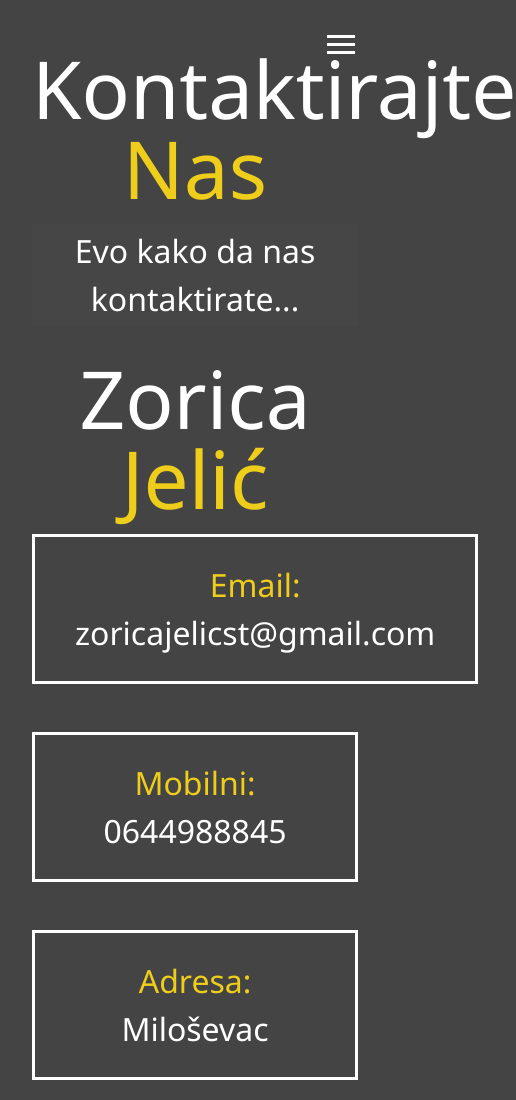
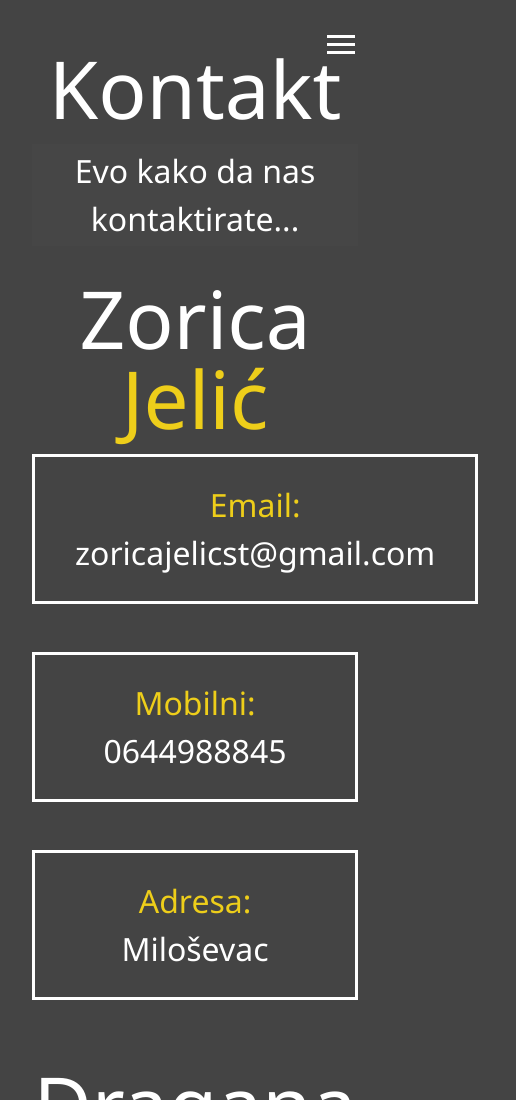
Before and after one commit to ZoricaST/ZoricaST.github.io, a plain HTML site: page izradasajtova/dist/contact.html in a window 390 px wide. Shown: the top 1100 px of the page, 516 px wide, since content can reach past the window. Drawn offline with Linux system fonts and the light colour scheme.

Commit message:
responsive

```diff
--- a/izradasajtova/dist/contact.html
+++ b/izradasajtova/dist/contact.html
@@ -51,8 +51,8 @@
 
     <main id="contact">
         <h1 class="lg-heading">
-            Kontaktirajte
-            <span class="text-secondary">Nas</span>
+            Kontakt
+
         </h1>
 
         <h2 class="sm-heading">
```
